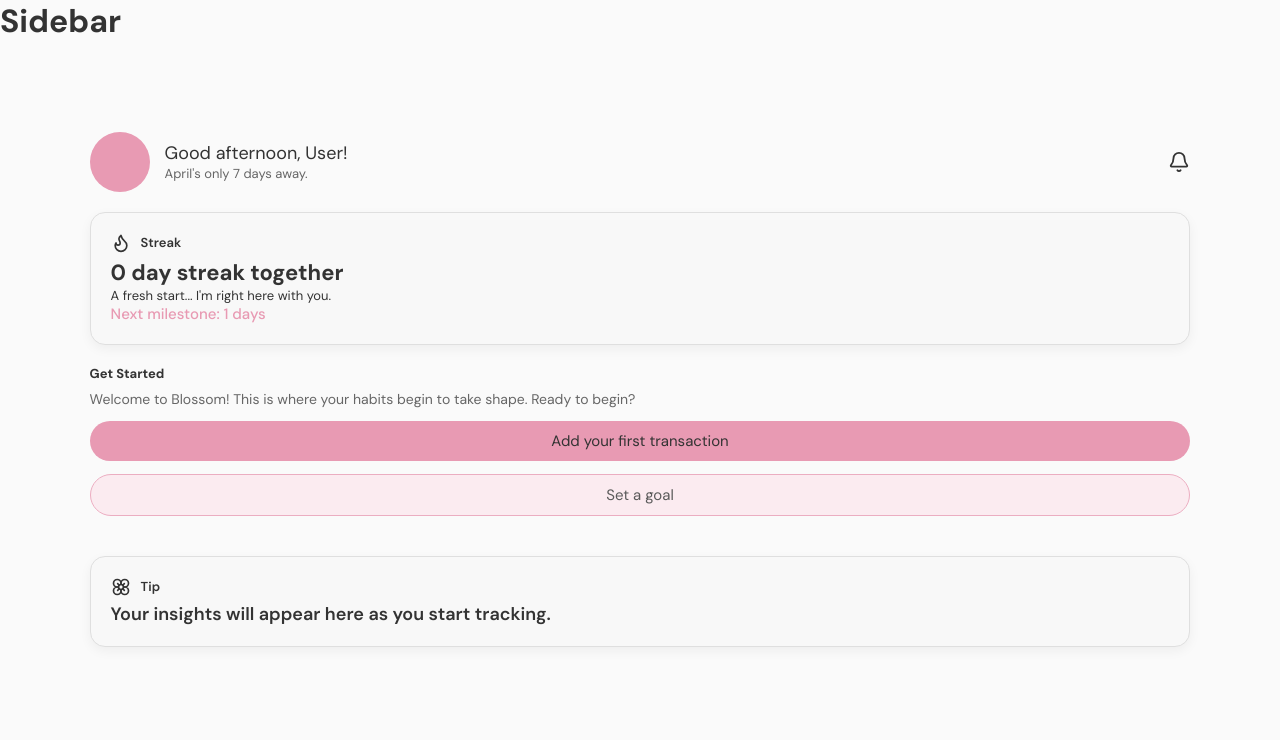
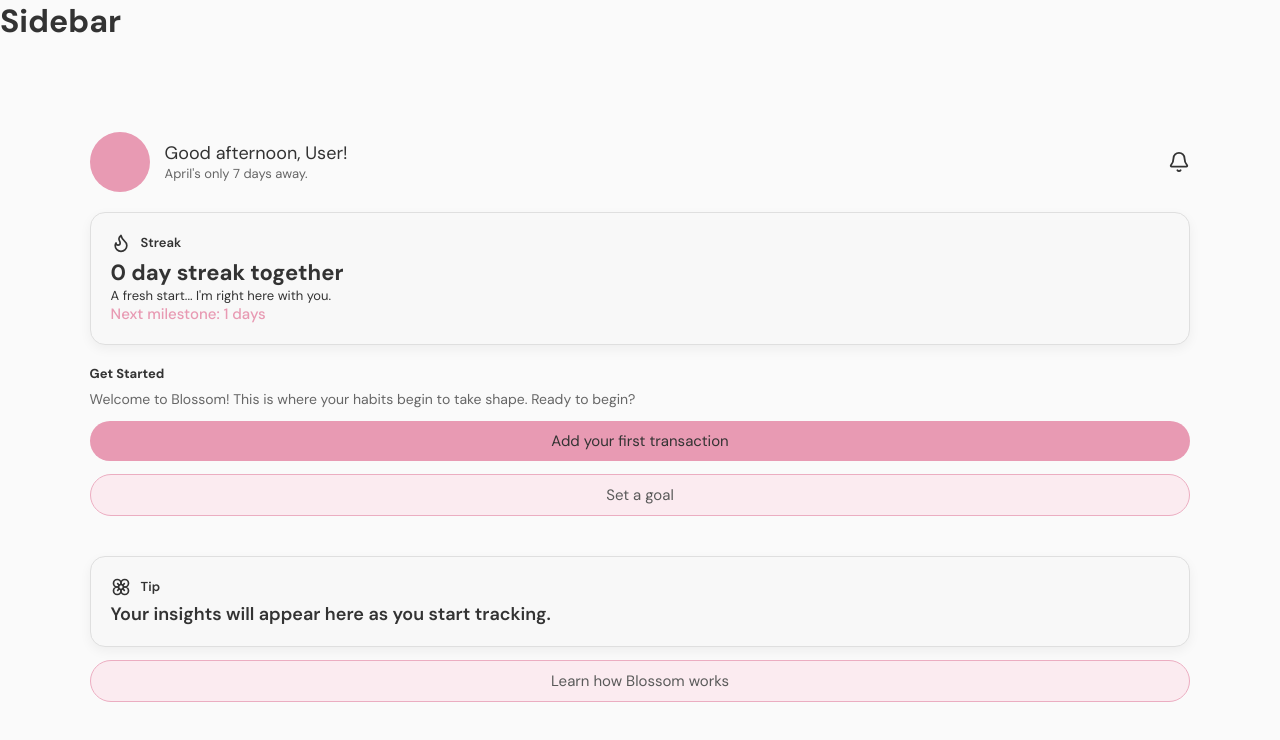
Before and after one commit to mirelalexy/blossom, a React (Vite) app in the folder frontend/: page / in a window 1280 px wide. Shown: the top 740 px of the page. Built offline with nearby package versions, Linux system fonts and the light colour scheme.

Commit message:
feat(home): add button linked to FAQ for new users

```diff
--- a/frontend/src/pages/Home.jsx
+++ b/frontend/src/pages/Home.jsx
@@ -100,9 +100,14 @@ function Home() {
                             <Button className="secondary" onClick={() => navigate("/add-goal")}>Set a goal</Button>
                         </Section>
 
-                        <Card icon={<Icon name="categories" size={20} />} title="Tip">
-                            <p>Your insights will appear here as you start tracking.</p>
-                        </Card>
+                        <div className="new-user-info">
+                            <Card icon={<Icon name="categories" size={20} />} title="Tip">
+                                <p>Your insights will appear here as you start tracking.</p>
+                            </Card>
+
+                            <Button className="secondary" onClick={() => navigate("/settings/faq")}>Learn how Blossom works</Button>
+                        </div>
+
                     </div>
                 ) : (
                     <>
--- a/frontend/src/styles/pages/Home.css
+++ b/frontend/src/styles/pages/Home.css
@@ -63,3 +63,9 @@
     flex-direction: column;
     gap: 40px;
 }
+
+.new-user-info {
+    display: flex;
+    flex-direction: column;
+    gap: 13px;
+}
```
